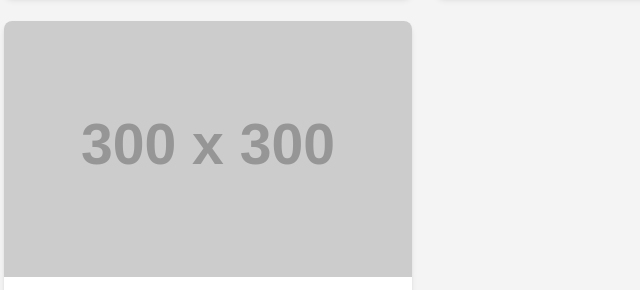
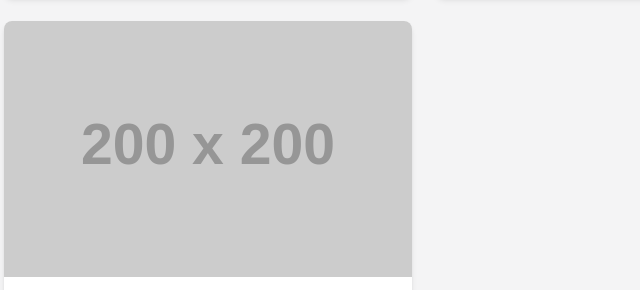
Before and after one commit to rdoskip/ecommerce-relojes, a plain HTML site: page Prueba.html in a window 1280 px wide. Shown: the part 699-989 px from the top of the page, 0-640 px from the left. Drawn offline with nearby package versions, Linux system fonts and the light colour scheme; placeholder pictures from the web are drawn by us.

Commit message:
Update Prueba.html

```diff
--- a/Prueba.html
+++ b/Prueba.html
@@ -47,7 +47,7 @@
 
         </div>
         <div class="bg-white dark:bg-zinc-900 shadow-md rounded-lg overflow-hidden">
-            <img src="https://placehold.co/300x300" alt="Watch" class="w-full h-64 object-cover" crossorigin="anonymous">
+            <img src="https://placehold.co/200x200" alt="Watch" class="w-full h-64 object-cover" crossorigin="anonymous">
             <div class="p-4">
                 <h2 class="text-xl font-bold text-zinc-800 dark:text-zinc-200">reloj CUATRO</h2>
                 <p class="text-zinc-600 dark:text-zinc-400">nose</p>
```
